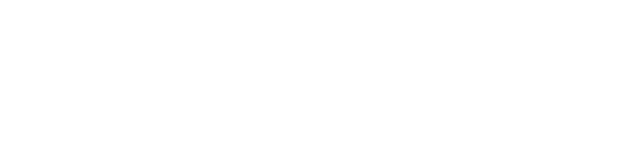
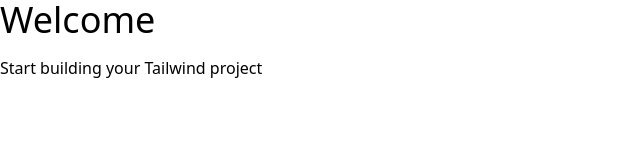
Before and after one commit to Adeolatomiwa/Clipboard-website, a website: page index.html in a window 1280 px wide. Shown: the whole page, without its empty margins (0-640 px from the left). Drawn offline with nearby package versions, Linux system fonts and the light colour scheme; files that its build step writes are made by us from their sources.

Commit message:
starter commit

```diff
--- a/index.html
+++ b/index.html
@@ -1,11 +1,14 @@
 <!DOCTYPE html>
 <html lang="en">
-<head>
-    <meta charset="UTF-8">
-    <meta name="viewport" content="width=device-width, initial-scale=1.0">
-    <title>Document</title>
-</head>
-<body>
-
-</body>
+  <head>
+    <meta charset="UTF-8" />
+    <meta http-equiv="X-UA-Compatible" content="IE=edge" />
+    <meta name="viewport" content="width=device-width, initial-scale=1.0" />
+    <link rel="stylesheet" href="css/style.css" />
+    <title>Simple Tailwind Starter</title>
+  </head>
+  <body>
+    <h1 class="text-4xl mb-4">Welcome</h1>
+    <p>Start building your Tailwind project</p>
+  </body>
 </html>
--- /dev/null
+++ b/input.css
@@ -0,0 +1,19 @@
+@import 'tailwindcss';
+
+/*
+  The default border color has changed to `currentColor` in Tailwind CSS v4,
+  so we've added these compatibility styles to make sure everything still
+  looks the same as it did with Tailwind CSS v3.
+
+  If we ever want to remove these styles, we need to add an explicit border
+  color utility to any element that depends on these defaults.
+*/
+@layer base {
+  *,
+  ::after,
+  ::before,
+  ::backdrop,
+  ::file-selector-button {
+    border-color: var(--color-gray-200, currentColor);
+  }
+}
```
Also changed, not shown: package.json (added, +16 -0 lines), readme.md (added), 2 other files.
